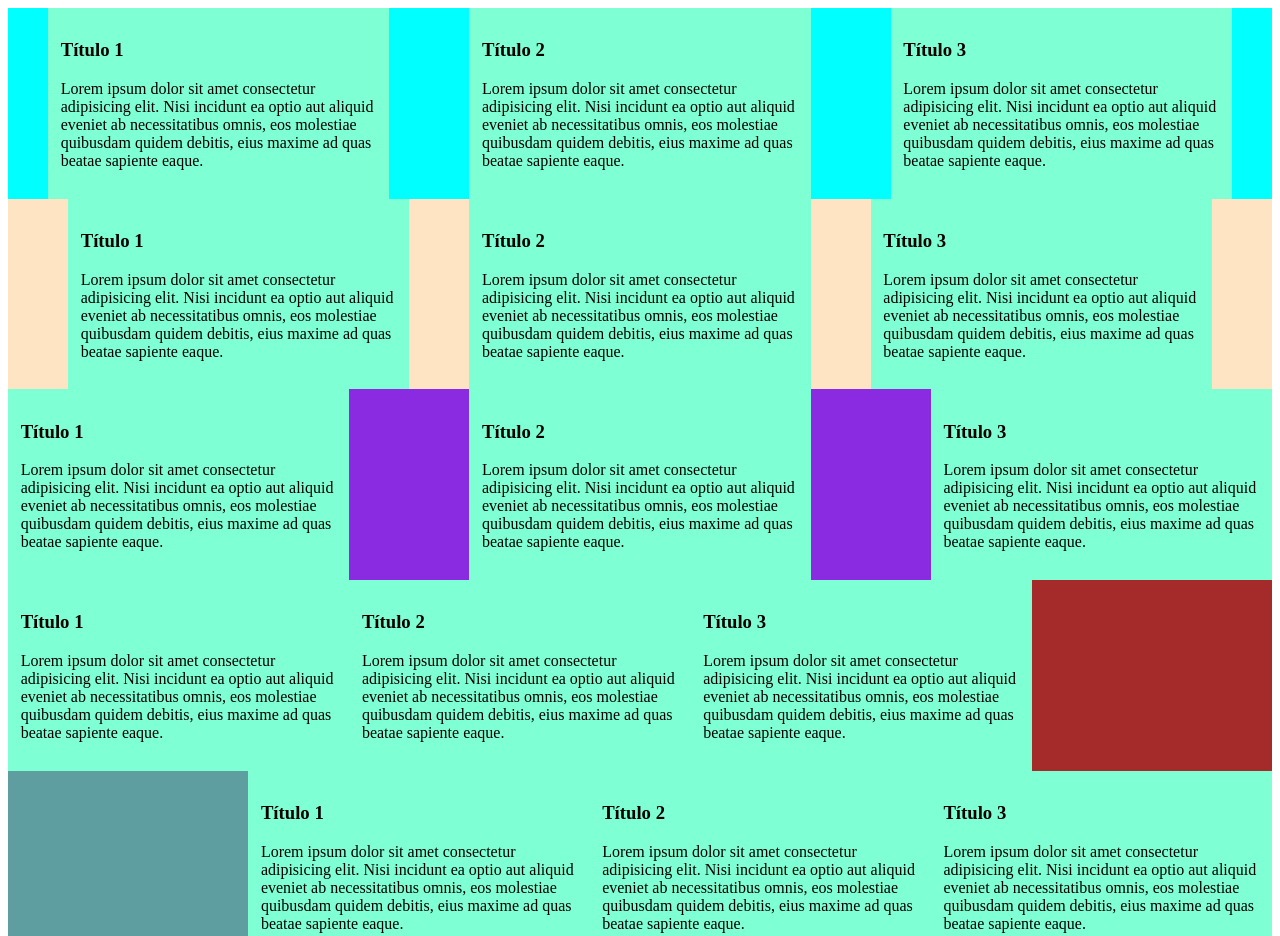
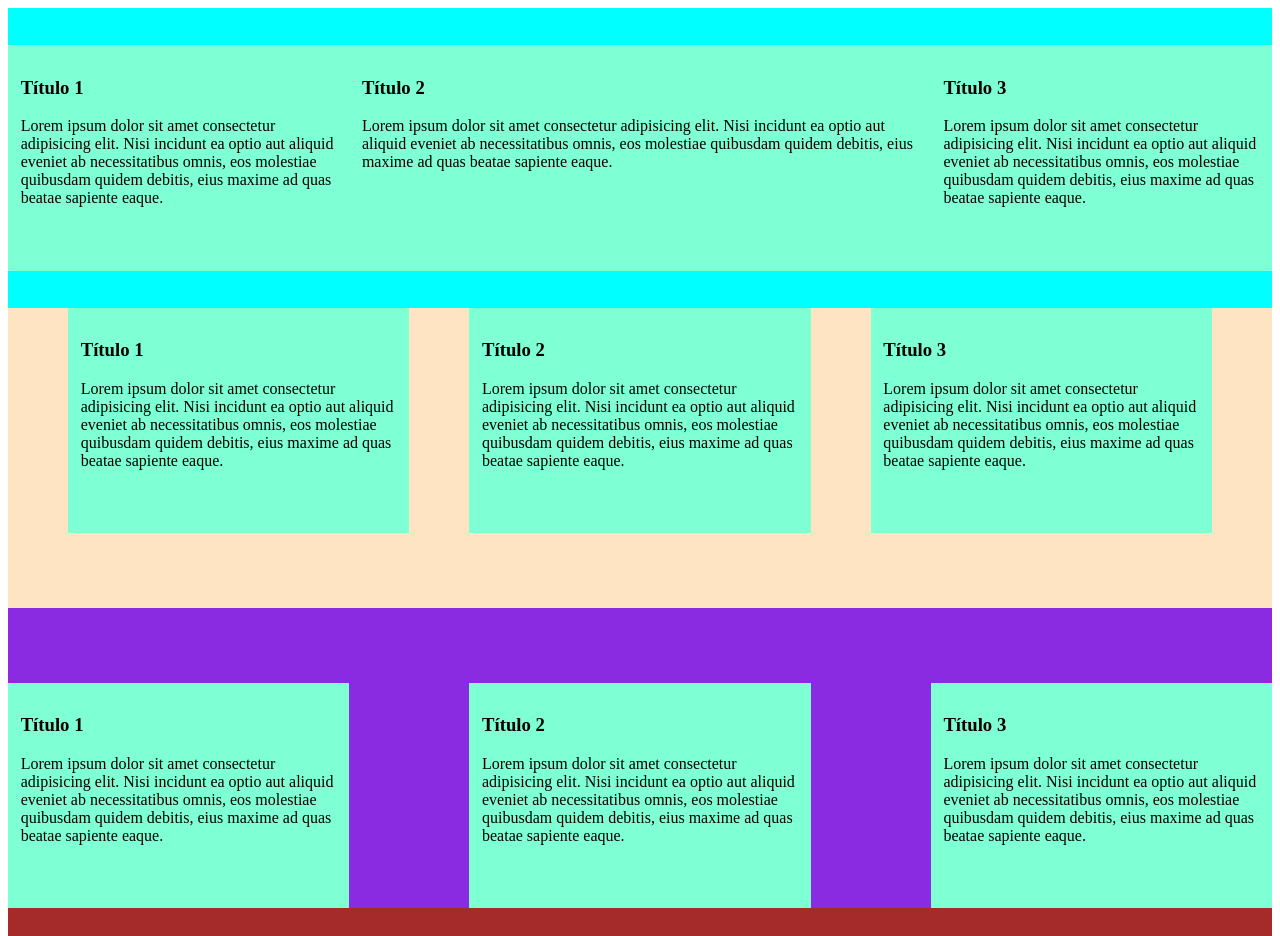
Before and after one commit to silveriobrcghb/Curso-Feras, a plain HTML site: page css/flexbox.html in a window 1280 px wide. Shown: the top 936 px of the page. Drawn offline with Linux system fonts and the light colour scheme.

Commit message:
Update flexbox.html

```diff
--- a/css/flexbox.html
+++ b/css/flexbox.html
@@ -10,6 +10,7 @@
         #linha1, #linha2, #linha3, #linha4, #linha5{
             display: flex;
             flex-direction: row;
+            height: 300px;
         }
         #linha1{
             background-color: aqua;
@@ -35,6 +36,17 @@
             background-color: aquamarine;
             width: 25%;
             padding: 1%;
+            height: 200px;
+            align-self: center;
+        }
+        #linha2 > div{
+            align-self: flex-start;
+        }
+        #linha3 > div{
+            align-self: flex-end;
+        }
+        #noticia2{
+            flex-grow: 2;
         }
     </style>
 
@@ -46,7 +58,7 @@
             <h3>Título 1</h3>
             <p>Lorem ipsum dolor sit amet consectetur adipisicing elit. Nisi incidunt ea optio aut aliquid eveniet ab necessitatibus omnis, eos molestiae quibusdam quidem debitis, eius maxime ad quas beatae sapiente eaque.</p>
         </div>
-        <div class="noticia">
+        <div id="noticia2" class="noticia">
             <h3>Título 2</h3>
             <p>Lorem ipsum dolor sit amet consectetur adipisicing elit. Nisi incidunt ea optio aut aliquid eveniet ab necessitatibus omnis, eos molestiae quibusdam quidem debitis, eius maxime ad quas beatae sapiente eaque.</p>
         </div>
```
